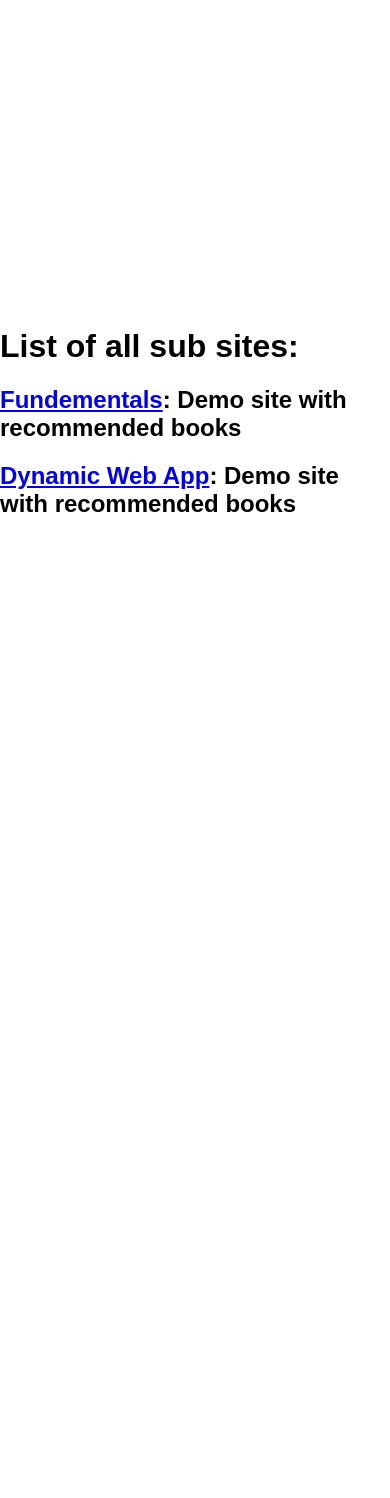
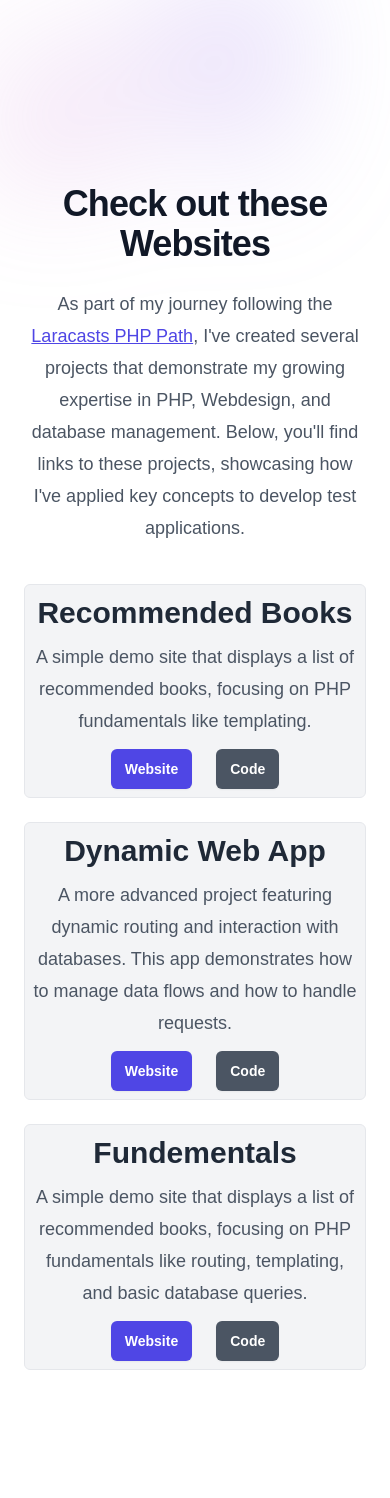
Before and after one commit to Meisterlala/PHP_for_beginners, a PHP site: page / in a window 390 px wide. Before the commit the page ends 512 px from the top, so only its background shows below. Run offline with PHP 8.4, Linux system fonts and the light colour scheme; some libraries are stand-ins or nearby versions.

Commit message:
Refactor router.php and index.php for dynamic_web_app and fundamentals

```diff
--- a/www/dynamic_web_app/router.php
+++ b/www/dynamic_web_app/router.php
@@ -4,6 +4,9 @@ $uri = parse_url($_SERVER['REQUEST_URI']);
 
 $routes = [
     '/dynamic_web_app/' => 'controllers/index.php',
+    '/dynamic_web_app/index.php' => 'controllers/index.php',
+    '/dynamic_web_app/index.html' => 'controllers/index.php',
+    '/dynamic_web_app/index' => 'controllers/index.php',
     '/dynamic_web_app/about' => 'controllers/about.php',
     '/dynamic_web_app/contact' => 'controllers/contact.php'
 ];
--- a/www/fundamentals/index.view.php
+++ b/www/fundamentals/index.view.php
@@ -3,7 +3,7 @@
 
 <head>
     <meta charset="UTF-8">
-    <title>Demo</title>
+    <title>Recommended Books</title>
     <style>
         body {
             display: grid;
--- a/www/index.html
+++ b/www/index.html
@@ -14,15 +14,60 @@
             font-family: sans-serif;
         }
     </style>
+    <script src="https://cdn.tailwindcss.com"></script>
 </head>
 
 <body>
-    <div>
-        <h1>List of all sub sites:</h1>
-        <div>
-            <h2><a href="fundamentals/index.php">Fundementals</a>: Demo site with recommended books</h2>
-            <h2><a href="dynamic_web_app/index.php">Dynamic Web App</a>: Demo site with recommended books</h2>
+    <div class="bg-white ">
+        <div class="relative isolate px-6 pt-14 lg:px-8">
+            <div class="absolute inset-x-0 -top-40 -z-10 transform-gpu overflow-hidden blur-3xl sm:-top-80" aria-hidden="true">
+                <div class="relative left-[calc(50%-11rem)] aspect-[1155/678] w-[36.125rem] -translate-x-1/2 rotate-[30deg] bg-gradient-to-tr from-[#ff80b5] to-[#9089fc] opacity-30 sm:left-[calc(50%-30rem)] sm:w-[72.1875rem]" style="clip-path: polygon(74.1% 44.1%, 100% 61.6%, 97.5% 26.9%, 85.5% 0.1%, 80.7% 2%, 72.5% 32.5%, 60.2% 62.4%, 52.4% 68.1%, 47.5% 58.3%, 45.2% 34.5%, 27.5% 76.7%, 0.1% 64.9%, 17.9% 100%, 27.6% 76.8%, 76.1% 97.7%, 74.1% 44.1%)"></div>
+            </div>
+            <div class="mx-auto max-w-2xl py-32 sm:py-48 lg:py-56">
+                <div class="text-center">
+                    <h1 class="text-4xl font-bold tracking-tight text-gray-900 sm:text-6xl">Check out these Websites</h1>
+                    <p class="mt-6 text-lg leading-8 text-gray-600">
+                        As part of my journey following the <a href="https://laracasts.com/series" class="underline text-indigo-600">Laracasts PHP Path</a>, I've created several projects that demonstrate my growing expertise in PHP, Webdesign, and database management. Below, you'll find links to these projects, showcasing how I've applied key concepts to develop test applications.
+                    </p>
+                    <div class="flex min-w-full items-center justify-center flex-nowrap">
+                        <div class="mt-10 flex items-stretch content-center gap-y-6 flex-col flex-nowrap">
+                            <div class="border flex-nowrap flex flex-col rounded-md gap-3 p-2 bg-gray-100">
+                                <p class="mt-1 text-3xl font-bold leading-8 text-gray-800">Recommended Books</p>
+
+                                <p class="text-lg leading-8 text-gray-600">A simple demo site that displays a list of recommended books, focusing on PHP fundamentals like templating.</p>
+                                <div class="flex flex-nowrap items-center justify-center gap-6">
+                                    <a href="fundamentals/index.php" class="rounded-md bg-indigo-600 px-3.5 py-2.5 text-sm font-semibold text-white shadow-sm hover:bg-indigo-500 focus-visible:outline focus-visible:outline-2 focus-visible:outline-offset-2 focus-visible:outline-indigo-600">Website</a>
+                                    <a href="fundamentals/index.php" class="rounded-md bg-gray-600 px-3.5 py-2.5 text-sm font-semibold text-white shadow-sm hover:bg-indigo-500 focus-visible:outline focus-visible:outline-2 focus-visible:outline-offset-2 focus-visible:outline-indigo-600">Code</a>
+                                </div>
+                            </div>
+                            <div class="border flex-nowrap flex flex-col rounded-md gap-3 p-2 bg-gray-100">
+                                <p class="mt-1 text-3xl font-bold leading-8 text-gray-800">Dynamic Web App</p>
+
+                                <p class="text-lg leading-8 text-gray-600">A more advanced project featuring dynamic routing and interaction with databases. This app demonstrates how to manage data flows and how to handle requests.</p>
+                                <div class="flex flex-nowrap items-center justify-center gap-6">
+                                    <a href="dynamic_web_app/index.php" class="rounded-md bg-indigo-600 px-3.5 py-2.5 text-sm font-semibold text-white shadow-sm hover:bg-indigo-500 focus-visible:outline focus-visible:outline-2 focus-visible:outline-offset-2 focus-visible:outline-indigo-600">Website</a>
+                                    <a href="fundamentals/index.php" class="rounded-md bg-gray-600 px-3.5 py-2.5 text-sm font-semibold text-white shadow-sm hover:bg-indigo-500 focus-visible:outline focus-visible:outline-2 focus-visible:outline-offset-2 focus-visible:outline-indigo-600">Code</a>
+                                </div>
+                            </div>
+                            <div class="border flex-nowrap flex flex-col rounded-md gap-3 p-2 bg-gray-100">
+                                <p class="mt-1 text-3xl font-bold leading-8 text-gray-800">Fundementals</p>
+
+                                <p class="text-lg leading-8 text-gray-600">A simple demo site that displays a list of recommended books, focusing on PHP fundamentals like routing, templating, and basic database queries.</p>
+                                <div class="flex flex-nowrap items-center justify-center gap-6">
+                                    <a href="fundamentals/index.php" class="rounded-md bg-indigo-600 px-3.5 py-2.5 text-sm font-semibold text-white shadow-sm hover:bg-indigo-500 focus-visible:outline focus-visible:outline-2 focus-visible:outline-offset-2 focus-visible:outline-indigo-600">Website</a>
+                                    <a href="fundamentals/index.php" class="rounded-md bg-gray-600 px-3.5 py-2.5 text-sm font-semibold text-white shadow-sm hover:bg-indigo-500 focus-visible:outline focus-visible:outline-2 focus-visible:outline-offset-2 focus-visible:outline-indigo-600">Code</a>
+                                </div>
+                            </div>
+                        </div>
+                    </div>
+                </div>
+
+            </div>
         </div>
+        <div class="absolute inset-x-0 top-[calc(100%-13rem)] -z-10 transform-gpu overflow-hidden blur-3xl sm:top-[calc(100%-30rem)]" aria-hidden="true">
+            <div class="relative left-[calc(50%+3rem)] aspect-[1155/678] w-[36.125rem] -translate-x-1/2 bg-gradient-to-tr from-[#ff80b5] to-[#9089fc] opacity-30 sm:left-[calc(50%+36rem)] sm:w-[72.1875rem]" style="clip-path: polygon(74.1% 44.1%, 100% 61.6%, 97.5% 26.9%, 85.5% 0.1%, 80.7% 2%, 72.5% 32.5%, 60.2% 62.4%, 52.4% 68.1%, 47.5% 58.3%, 45.2% 34.5%, 27.5% 76.7%, 0.1% 64.9%, 17.9% 100%, 27.6% 76.8%, 76.1% 97.7%, 74.1% 44.1%)"></div>
+        </div>
+    </div>
     </div>
 </body>
 
```
Also changed, not shown: www/fundamentals/index.php (+14 -5 lines).
